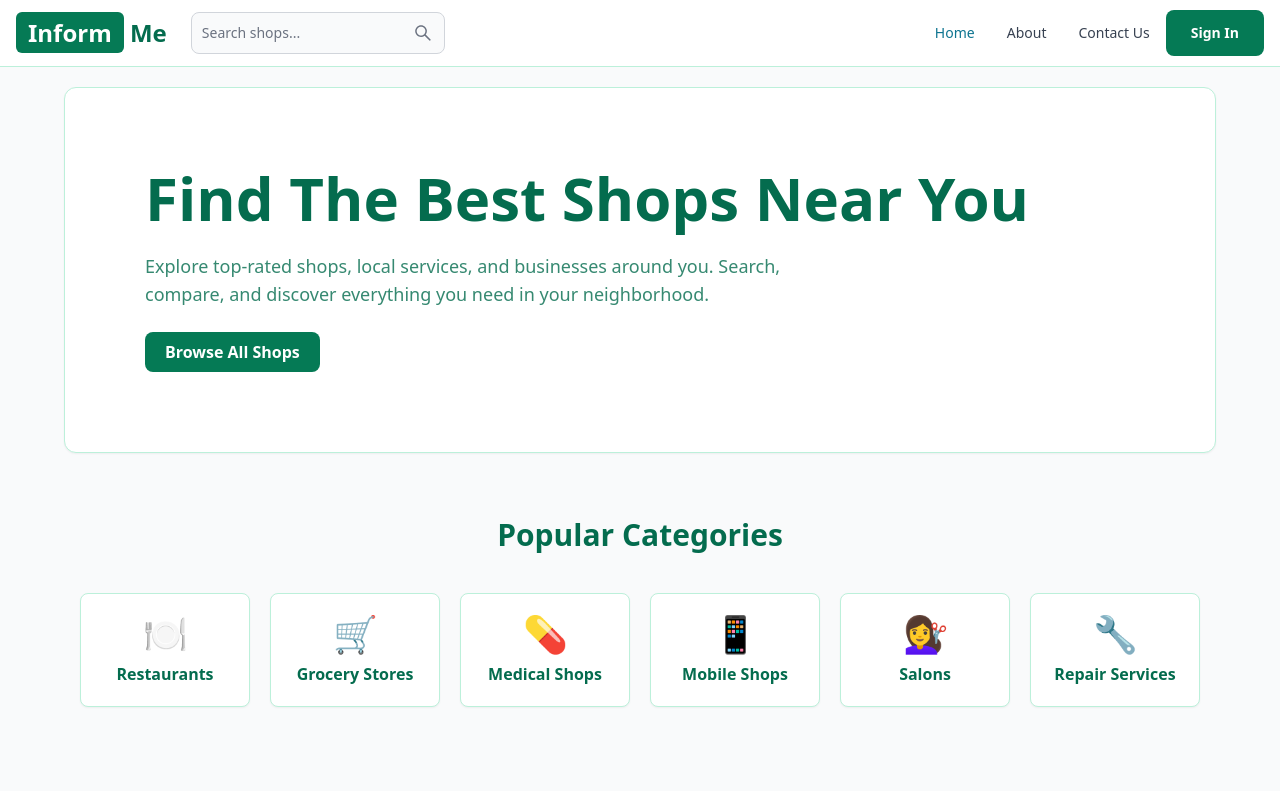
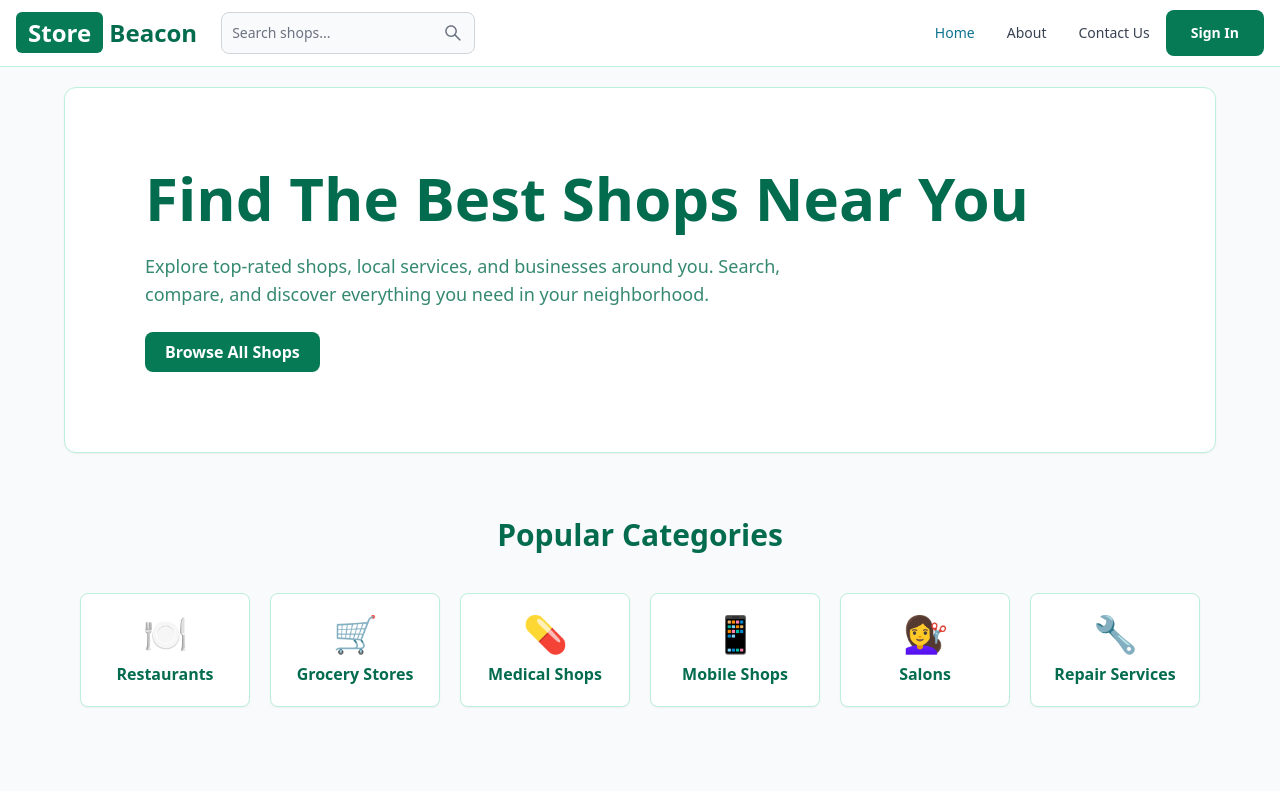
Before and after one commit to SAMEER563/InformMe, a React (Vite) app in the folder client/: page / in a window 1280 px wide. Shown: the top 791 px of the page. Built offline with nearby package versions, Linux system fonts and the light colour scheme; no server answers.

Commit message:
Update name

```diff
--- a/client/src/components/Header.jsx
+++ b/client/src/components/Header.jsx
@@ -50,9 +50,9 @@ export default function Header() {
         className="self-center text-xl sm:text-2xl font-semibold text-green-700"
       >
         <span className="px-3 py-1 bg-green-600 text-white rounded-md">
-          Inform
+          Store
         </span>{' '}
-        Me
+        Beacon
       </Link>
 
       {/* Search Bar */}
```
